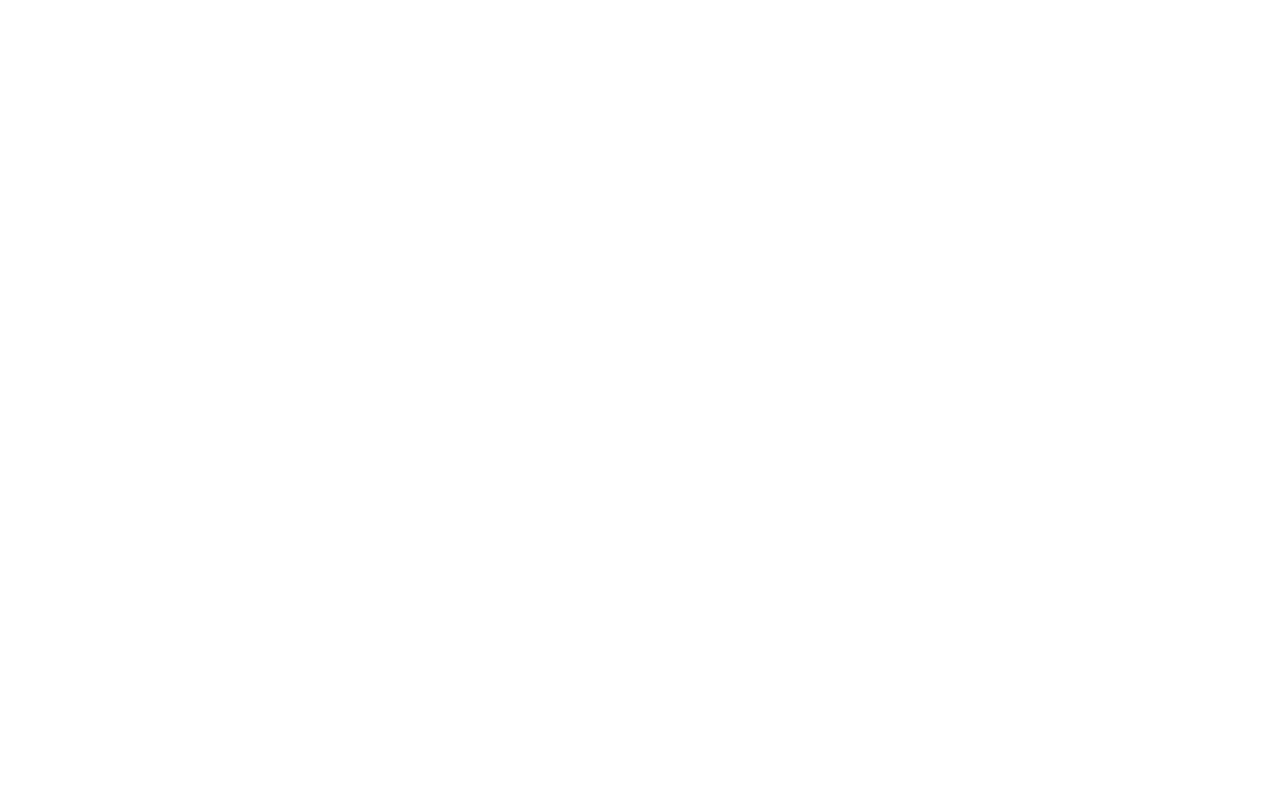
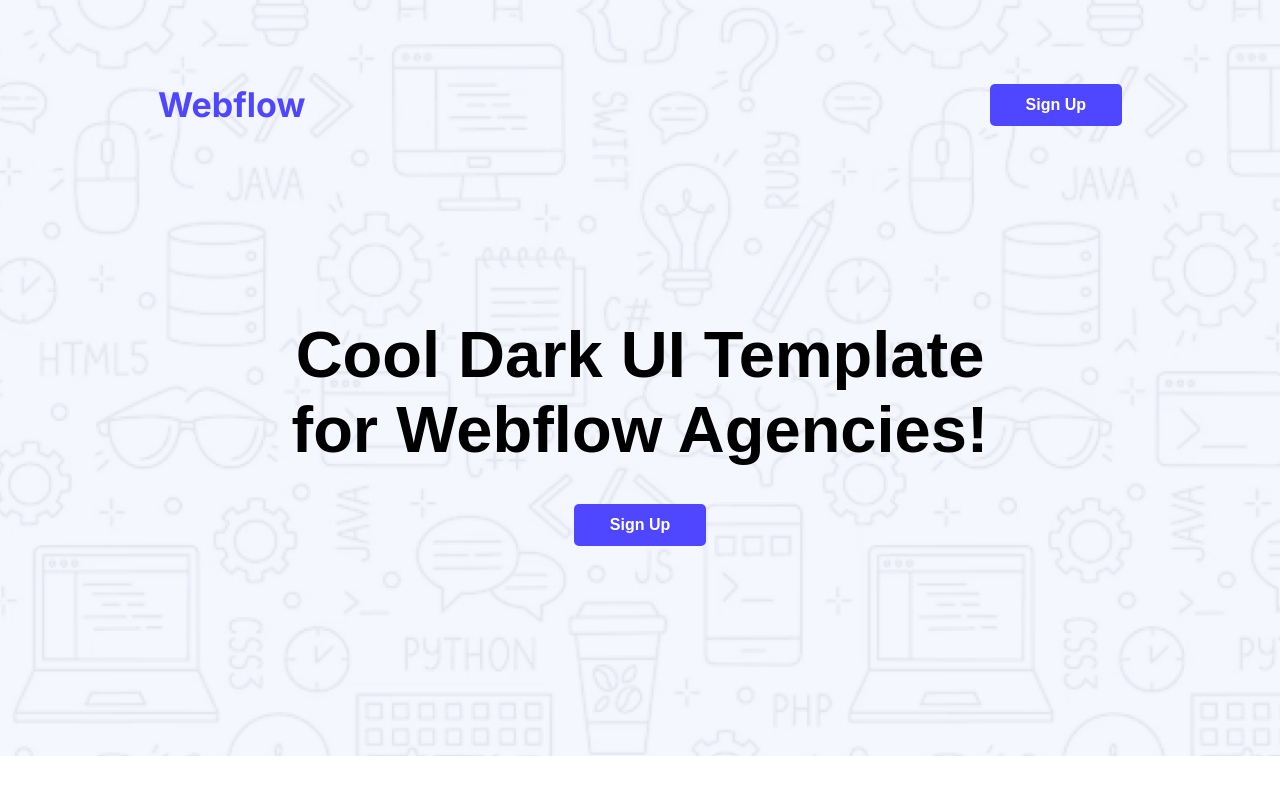
Before and after one commit to SamirMahmud28/Webflow-Agency-Website, a plain HTML site: page index.html in a window 1280 px wide. Drawn offline with Linux system fonts and the light colour scheme.

Commit message:
added header (nav bar and banner)

```diff
--- a/index.html
+++ b/index.html
@@ -1,13 +1,32 @@
 <!DOCTYPE html>
 <html lang="en">
+
 <head>
     <meta charset="UTF-8">
     <meta name="viewport" content="width=device-width, initial-scale=1.0">
     <title>Webflow</title>
+    <link rel="preconnect" href="https://fonts.googleapis.com">
+    <link rel="preconnect" href="https://fonts.gstatic.com" crossorigin>
+    <link
+        href="https://fonts.googleapis.com/css2?family=Inter:ital,opsz,wght@0,14..32,100..900;1,14..32,100..900&display=swap"
+        rel="stylesheet">
+    <link rel="stylesheet" href="styles/webflow.css">
 </head>
-<body>
+
+<body class="inter-normal">
     <header>
-
+        <nav>
+            <h3 class="nav-title">Webflow</h3>
+            <ul>
+                <li><a href=""><button class="btn-primary">Sign Up</button></a></li>
+            </ul>
+        </nav>
+        <div class="banner">
+            <div class="banner-content">
+                <h4 class="banner-title">Cool Dark UI Template for Webflow Agencies!</h4>
+                <a href=""><button class="btn-primary">Sign Up</button></a>
+            </div>
+        </div>
     </header>
     <main>
 
@@ -16,4 +35,5 @@
 
     </footer>
 </body>
+
 </html>
--- /dev/null
+++ b/styles/webflow.css
@@ -0,0 +1,76 @@
+.inter-normal {
+    font-family: "Inter", sans-serif;
+    font-optical-sizing: auto;
+    font-weight: normal;
+    font-style: normal;
+    background-image: url('../images/Hero-bg.png');
+    background-size: cover;
+    background-repeat: no-repeat;
+    background-position: center;
+    height: 698px;
+}
+
+
+.raleway-normal {
+    font-family: "Raleway", sans-serif;
+    font-optical-sizing: auto;
+    font-weight: normal;
+    font-style: normal;
+}
+
+/* nav styles */
+nav {
+    display: flex;
+    align-items: center;
+    justify-content: space-between;
+    margin: 50px 150px;
+}
+
+.nav-title {
+    font-weight:bold;
+    font-size: 34px;
+    color: #4E47FF;
+}
+
+nav ul {
+    display: flex;
+}
+
+nav ul li {
+    list-style: none;
+}
+
+
+
+.btn-primary {
+    color: #FFFFFF;
+    background-color: #4E47FF;
+    padding: 12px 36px;
+    border: none;
+    border-radius: 5px;
+    font-family: "Raleway", sans-serif;
+    font-optical-sizing: auto;
+    font-size: 16px;
+    font-weight: bold;
+    font-style: normal;
+}
+
+.banner{
+    margin-top: 158px;
+    margin-left: 267px;
+    margin-right: 267px;
+}
+
+.banner-content{
+    text-align: center;
+}
+
+.banner-title{
+    text-align: center;
+    font-family: "Raleway", sans-serif;
+    font-size: 65px;
+    font-optical-sizing: auto;
+    font-weight: bold;
+    font-style: normal;
+    margin-bottom: 37px;
+}
```
Also changed, not shown: images/Hero-bg.png (added).
